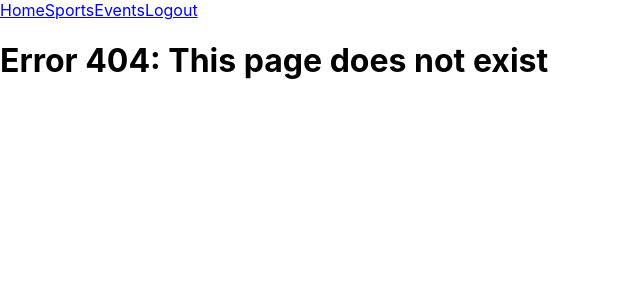
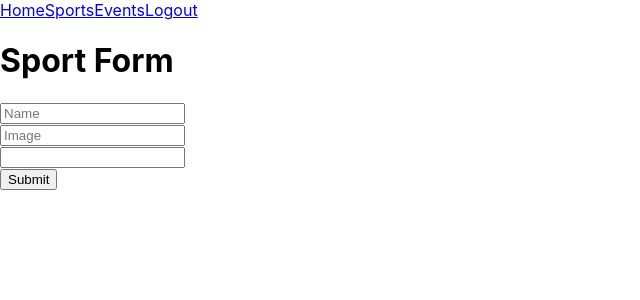
Before and after one commit to CampbellDavid/sei-project-04, a React (Create React App) app in the folder frontend/: page /sports/1/amend in a window 1280 px wide. Before the commit this address had no page. Shown: the top 300 px of the page, without its empty margins (0-640 px from the left). Built offline with nearby package versions, Linux system fonts and the light colour scheme; no server answers; sample sign-in values are in the browser's storage.

Commit message:
frontend dev

```diff
--- a/frontend/src/App.js
+++ b/frontend/src/App.js
@@ -10,6 +10,12 @@ import EventIndex from './components/events/EventIndex'
 import EventCreate from './components/events/EventCreate'
 import EventAmend from './components/events/EventAmend'
 import EventDisplay from './components/events/EventDisplay'
+
+import SportIndex from './components/sports/SportIndex'
+import SportCreate from './components/sports/SportCreate'
+import SportAmend from './components/sports/SportAmend'
+import SportDisplay from './components/sports/SportDisplay'
+
 import ErrorPage from './components/common/ErrorPage'
 
 import './App.css'
@@ -20,10 +26,17 @@ function App() {
         <NavBar />
         <Switch>
           <Route exact path='/' component={Home} />
+
           <SecureRoute path='/events/:id/amend' component={EventAmend} />
           <SecureRoute path='/events/create' component={EventCreate} />
           <Route path='/events/:id' component={EventDisplay} />
           <Route path='/events' component={EventIndex} />
+
+          <SecureRoute path='/sports/:id/amend' component={SportAmend} />
+          <SecureRoute path='/sports/create' component={SportCreate} />
+          <Route path='/sports/:id' component={SportDisplay} />
+          <Route path='/sports' component={SportIndex} />
+
           <Route path='/login' component={Login} />
           <Route path='/register' component={Register} />
           <Route path='/*' component={ErrorPage} />
--- /dev/null
+++ b/frontend/src/components/sports/SportAmend.js
@@ -0,0 +1,59 @@
+import React from 'react'
+import axios from 'axios'
+import Auth from '../../lib/auth'
+import SportForm from './SportForm'
+
+class SportAmend extends React.Component {
+
+  state = {
+    data: {
+      name: '',
+      image: '',
+      events: ''
+    }
+  }
+
+  async componentDidMount() {
+    const sportId = this.props.match.params.id
+    try {
+      const response = await axios.get(`/api/sports/${sportId}/`)
+      this.setState({ data: response.data })
+    } catch (error) {
+      console.log(error)
+    }
+  }
+
+  handleChange = ({ target: { name, value } }) => {
+    const data = { ...this.state.data, [name]: value }
+    console.log(data)
+    this.setState({ data })
+  }
+
+  handleSubmit = async e => {
+    e.prsportDefault()
+    const sportId = this.props.match.params.id
+    console.log(sportId)
+    try {
+      const { data } = await axios.put(`/api/sports/${sportId}/`, this.state.data, {
+        headers: { Authorization: `Bearer ${Auth.getToken()}` }
+      })
+      console.log({ data })
+      this.props.history.push(`/sports/${data.id}`)
+    } catch (error) {
+      console.log(error.response.data)
+    }
+  }
+
+
+  render() {
+    console.log(this.state.data)
+    return (
+      <SportForm
+        data={this.state.data}
+        handleChange={this.handleChange}
+        handleSubmit={this.handleSubmit} />
+    )
+  }
+}
+
+export default SportAmend
--- /dev/null
+++ b/frontend/src/components/sports/SportCard.js
@@ -0,0 +1,16 @@
+import React from 'react'
+import { Link } from 'react-router-dom'
+
+const SportCard = ({ id, name, image, events, owner }) => (
+  <>
+    <Link to={`/sports/${id}`}>
+      <div className="card">
+        <div className="card-info">
+          <h2>{name}</h2>
+          <img src={image} alt={name} height="100px" width="200px" />
+        </div>
+      </div>
+    </Link>
+  </>
+)
+export default SportCard
--- /dev/null
+++ b/frontend/src/components/sports/SportCreate.js
@@ -0,0 +1,45 @@
+import React from 'react'
+import axios from 'axios'
+import Auth from '../../lib/auth'
+import SportForm from './SportForm'
+
+class SportCreate extends React.Component {
+
+  state = {
+    data: {
+      name: '',
+      image: '',
+      events: ''
+    }
+  }
+
+  handleChange = ({ target: { name, value } }) => {
+    const data = { ...this.state.data, [name]: value }
+    this.setState({ data })
+  }
+
+  handleSubmit = async e => {
+    e.prsportDefault()
+    try {
+      const response = await axios.post('/api/sports/', this.state.data, {
+        headers: { Authorization: `Bearer ${Auth.getToken()}` }
+      })
+      this.props.history.push(`/sports/${response.data.id}`)
+    } catch (error) {
+      console.log(error)
+    }
+  }
+
+  render() {
+    return (
+      <section className="form">
+        <SportForm
+          data={this.state.data}
+          handleChange={this.handleChange}
+          handleSubmit={this.handleSubmit} />
+      </section>
+    )
+  }
+}
+
+export default SportCreate
--- /dev/null
+++ b/frontend/src/components/sports/SportDisplay.js
@@ -0,0 +1,72 @@
+import React from 'react'
+import axios from 'axios'
+import { Link } from 'react-router-dom'
+import Auth from '../../lib/auth'
+
+class SportDisplay extends React.Component {
+
+  state = {
+    sport: null
+  }
+
+  async componentDidMount() {
+    try {
+      const sportId = this.props.match.params.id
+      const response = await axios.get(`/api/sports/${sportId}`)
+      this.setState({ sport: response.data })
+    } catch (error) {
+      console.log(error)
+    }
+  }
+
+  isOwner = () => {
+    return Auth.getPayload().sub === this.state.sport.owner.id
+  }
+
+  deleteSport = async () => {
+    const sportId = this.props.match.params.id
+    try {
+      await axios.delete(`/api/sports/${sportId}/`, {
+        headers: { Authorization: `Bearer ${Auth.getToken()}` }
+      })
+      this.props.history.push('/sports')
+    } catch (err) {
+      this.props.history.push('/unknown-path')
+    }
+  }
+
+  render() {
+    if (!this.state.sport) return null
+    const sportId = this.props.match.params.id
+    return (
+
+      <div className="sport-show">
+        <h1>{this.state.sport.name}</h1>
+        <img src={this.state.sport.image} alt={this.state.sport.name} />
+
+        <Link to={'/events'}>
+          <button type="button" className="button">Add Event</button>
+        </Link>
+
+
+        {Auth.isAuthenticated() ?
+          <>
+            {this.isOwner() &&
+              <div>
+                <Link to={`/sports/${sportId}/amend`}>
+                  <button
+                    className="button"
+                    type="button">Amend</button>
+                </Link>
+                <button className="button" onClick={this.deleteSport}>Delete</button>
+              </div>}
+
+          </>
+          : null}
+
+      </div>
+    )
+  }
+}
+
+export default SportDisplay
--- /dev/null
+++ b/frontend/src/components/sports/SportForm.js
@@ -0,0 +1,40 @@
+import React from 'react'
+
+const SportForm = ({ data, handleChange, handleSubmit }) => {
+  return (
+    <div>
+      <h1>Sport Form</h1>
+      <form onSubmit={handleSubmit}>
+        <div className="form-div">
+          <input
+            onChange={handleChange}
+            placeholder="Name"
+            name="name"
+            value={data.name}
+            required />
+        </div>
+
+        <div className="form-div">
+          <input
+            onChange={handleChange}
+            placeholder="Image"
+            name="image"
+            value={data.image} />
+        </div>
+
+        <div className="form-div">
+          <input
+            onChange={handleChange}
+            name="events"
+            value={data.events} />
+        </div>
+
+        <div className="button-div">
+          <button className="button" type="submit">Submit</button>
+        </div>
+      </form>
+    </div>
+  )
+}
+
+export default SportForm
--- /dev/null
+++ b/frontend/src/components/sports/SportIndex.js
@@ -0,0 +1,49 @@
+import React from 'react'
+import axios from 'axios'
+import Auth from '../../lib/auth'
+import SportCard from './SportCard'
+import { Link } from 'react-router-dom'
+
+
+class SportIndex extends React.Component {
+  state = {
+    sports: null
+  }
+
+  async componentDidMount() {
+    try {
+      const response = await axios.get('/api/sports')
+      this.setState({ sports: response.data })
+    }
+    catch (error) {
+      console.log(error)
+    }
+  }
+
+  render() {
+    if (!this.state.sports) return null
+    const sports = this.state.sports
+    console.log('sports:', sports)
+    return (
+      <section>
+        <h1>Sport index</h1>
+        {sports.map(sport => {
+          return (
+            <SportCard key={sport.id} {...sport} />
+          )
+        })}
+
+        <div>
+          {Auth.isAuthenticated() ?
+            <Link to="/sports/create">
+              <button type="button" className="button">Create Sport</button>
+            </Link>
+            : null}
+        </div>
+
+      </section>
+    )
+  }
+}
+
+export default SportIndex
```
Also changed, not shown: 1 other file (tests, documents, lock files or other folders).
